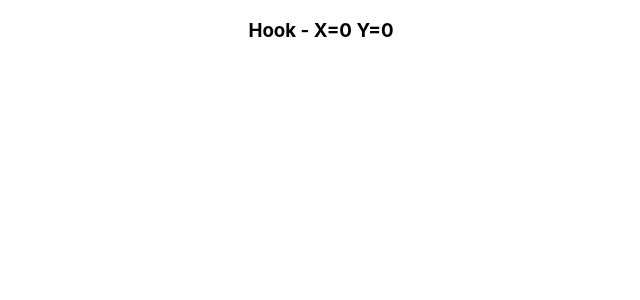
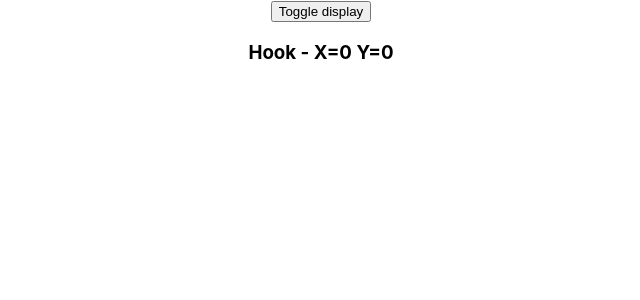
Before and after one commit to nihalshandev/react-hook-learning, a React (Create React App) app: page / in a window 1280 px wide. Shown: the top 300 px of the page, without its empty margins (319-959 px from the left). Built offline with nearby package versions, Linux system fonts and the light colour scheme.

Commit message:
learned cleanup fuctions in useEffect

```diff
--- a/src/App.js
+++ b/src/App.js
@@ -1,10 +1,12 @@
 import "./App.css";
 import HookMouse from "./components/useEffect/HookMouse";
+import MouseContainer from "./components/useEffect/MouseContainer";
 
 function App() {
   return (
     <div className="App">
-      <HookMouse/>
+      {/* <HookMouse/> */}
+      <MouseContainer />
     </div>
   );
 }
--- a/src/components/useEffect/HookMouse.js
+++ b/src/components/useEffect/HookMouse.js
@@ -13,6 +13,10 @@ const HookMouse = () => {
     useEffect(()=> {
         console.log('useEffect called')
         window.addEventListener('mousemove', logMousePosition)
+        return ()=> {
+          console.log('Componet unmounting code')
+          window.removeEventListener('mousemove', logMousePosition)
+        }
     }, [])
 
   return <div>
--- /dev/null
+++ b/src/components/useEffect/MouseContainer.js
@@ -0,0 +1,14 @@
+import React, { useState } from "react";
+import HookMouse from "./HookMouse";
+
+const MouseContainer = () => {
+  const [display, setDesplay] = useState(true);
+  return (
+    <div>
+      <button onClick={() => setDesplay(!display)}>Toggle display</button>
+      {display && <HookMouse />}
+    </div>
+  );
+};
+
+export default MouseContainer;
```
